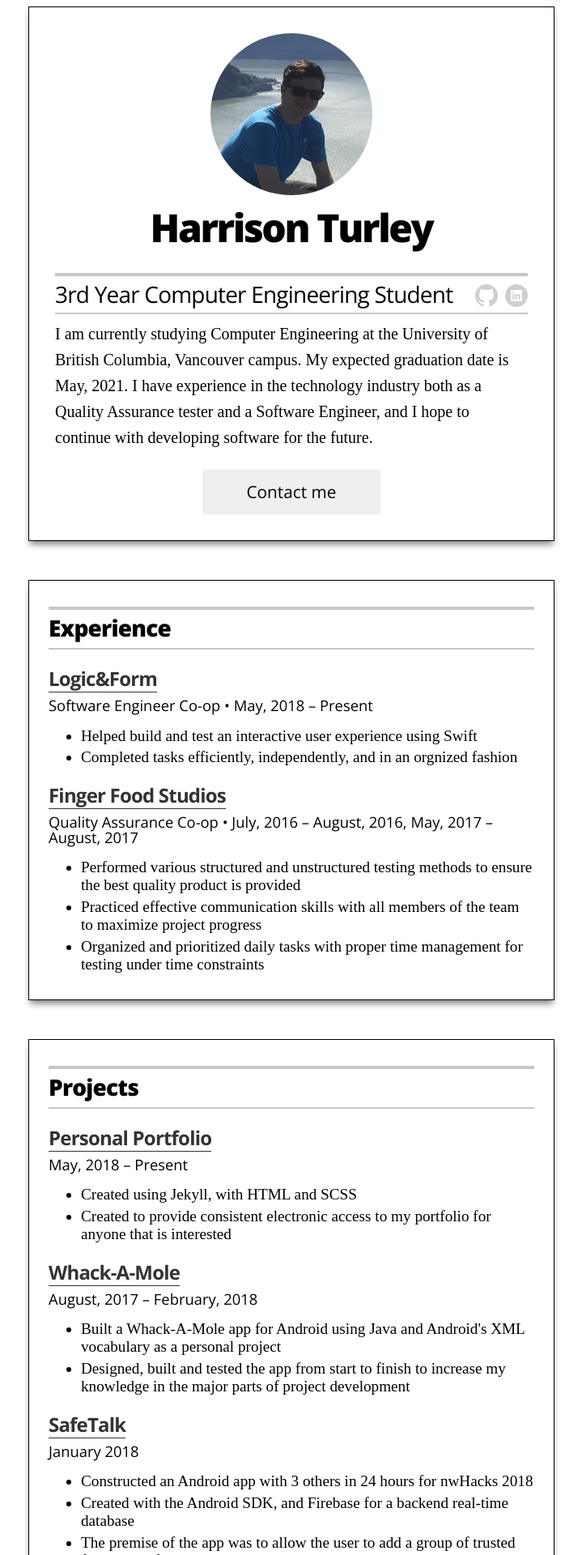
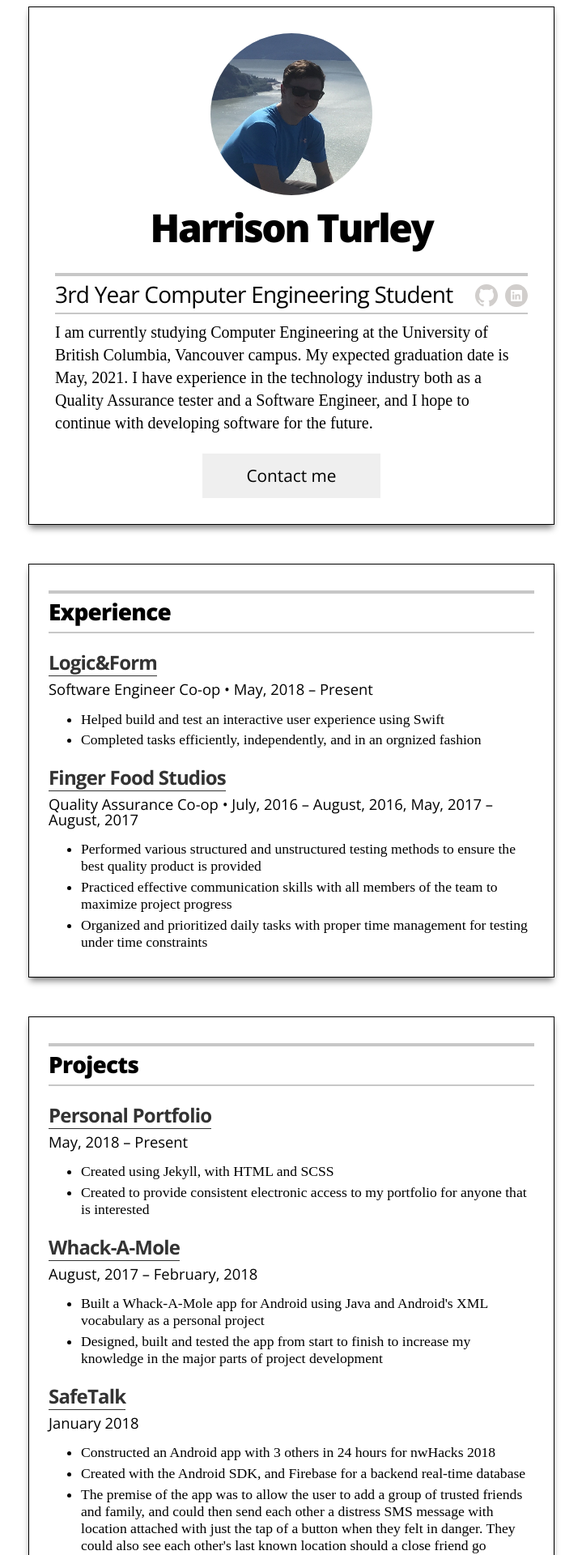
Before and after one commit to harrisonturley/harrisonturley.github.io, a Jekyll site: the page built from index.html, in a window 1280 px wide. Shown: the top 1920 px of the page at 81% size, without its empty margins (280-999 px from the left). Built offline with Jekyll 4.4.1, drawn with Linux system fonts in a browser that asks for light colours; some of the changed text lies outside the part shown.

Commit message:
Fixed spelling mistake and content font size

```diff
--- a/_config.yml
+++ b/_config.yml
@@ -16,7 +16,7 @@ sass:
 # Information and settings
 name:                 "Harrison Turley"
 avatar:               "true"
-email:                "harrrison.turley.1998@gmail.com"
+email:                "harrison.turley.1998@gmail.com"
 personal_title:       "3rd Year Computer Engineering Student"
 summary:              "I am currently studying Computer Engineering at the University of British Columbia, Vancouver campus.  My expected graduation date is May, 2021.  I have experience in the technology industry both as a Quality Assurance tester and a Software Engineer, and I hope to continue with developing software for the future."
 
--- a/_sass/_resume.scss
+++ b/_sass/_resume.scss
@@ -58,7 +58,7 @@
   }
 
   .executive-summary {
-    line-height: 2rem;
+    line-height: 1.75rem;
     @include media_larger_than_mobile {
       font-size: 1.25rem;
     }
@@ -187,7 +187,7 @@
 
   .item-summary, .resume-item-list {
     margin: 0.75rem 0 0;
-    font-size: 1.2rem;
+    font-size: 1.1rem;
     li {
       padding: 0.3rem 0 0;
     }
```
Also changed, not shown: 3 other files.
